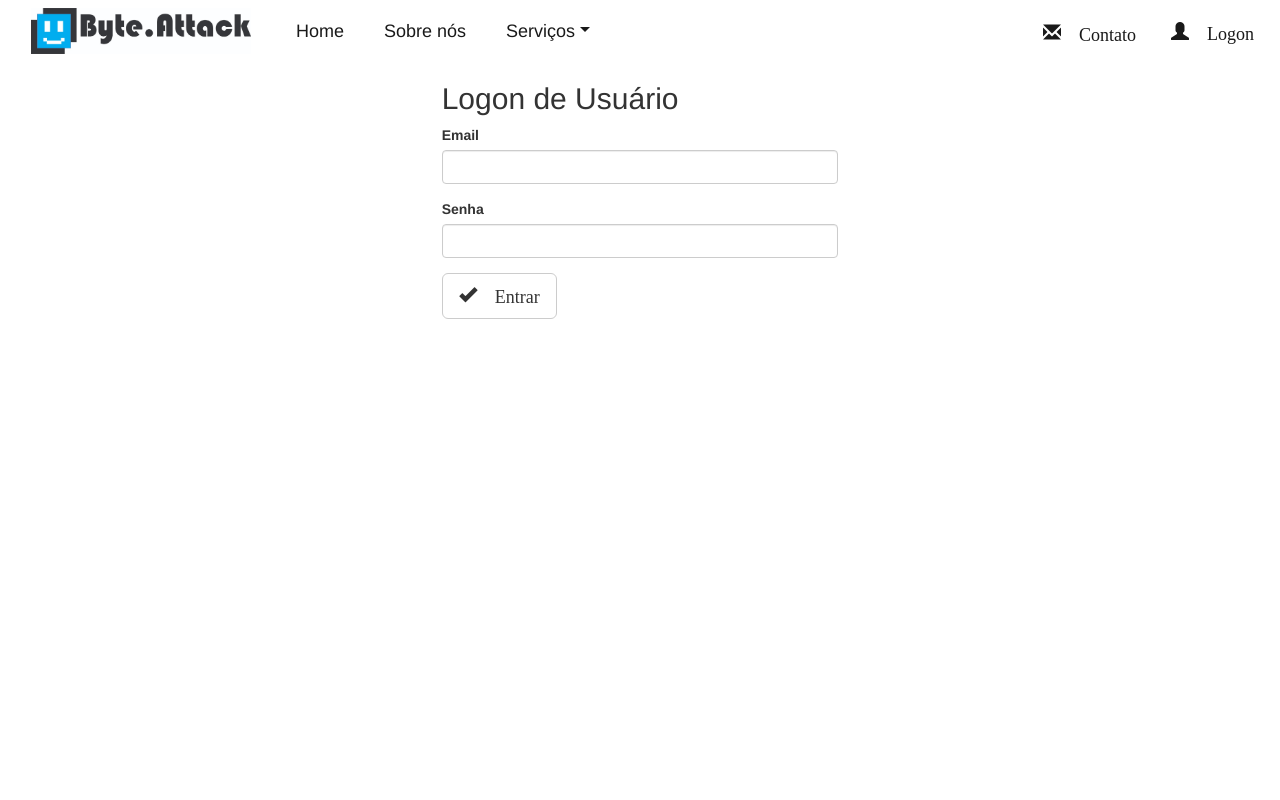
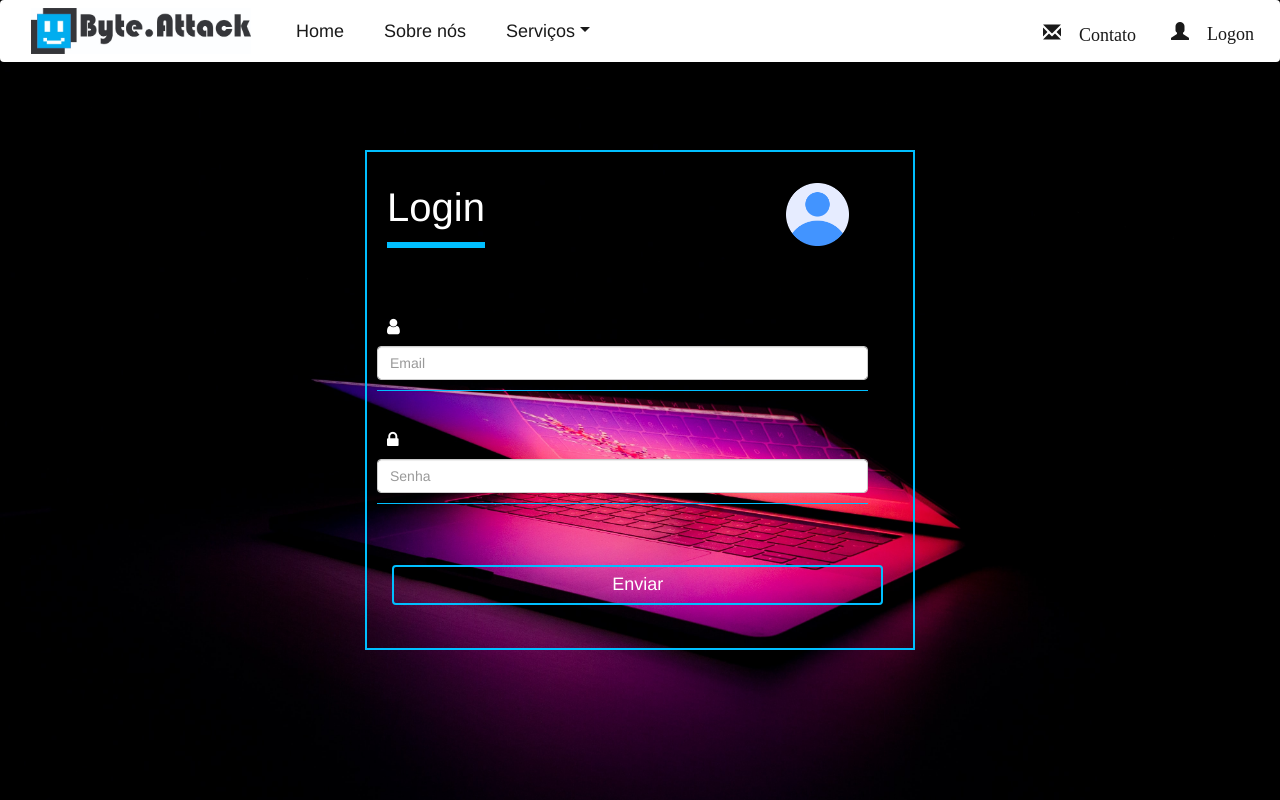
Before and after one commit to LeandroMoura124/BYTE.ATTACK, a PHP site: page /formlogon.php in a window 1280 px wide. Run offline with PHP 8.4, Linux system fonts and the light colour scheme; data comes from the database, SQL or seed files in the repository; some libraries are stand-ins or nearby versions.

Commit message:
commit do projeto

```diff
--- a/formlogon.php
+++ b/formlogon.php
@@ -9,13 +9,14 @@
     <link href="https://cdn.jsdelivr.net/npm/bootstrap@5.1.3/dist/css/bootstrap.min.css" rel="stylesheet" integrity="sha384-1BmE4kWBq78iYhFldvKuhfTAU6auU8tT94WrHftjDbrCEXSU1oBoqyl2QvZ6jIW3" crossorigin="anonymous">
     <script src="https://stackpath.bootstrapcdn.com/bootstrap/4.3.1/js/bootstrap.min.js" integrity="sha384-JjSmVgyd0p3pXB1rRibZUAYoIIy6OrQ6VrjIEaFf/nJGzIxFDsf4x0xIM+B07jRM" crossorigin="anonymous"></script>
     <link rel="stylesheet" href="https://maxcdn.bootstrapcdn.com/bootstrap/3.3.7/css/bootstrap.min.css">
-
+ <!--   <script src="https://kit.fontawesome.com/a076d05399.js"></script>-->
 
     <!-- Latest compiled JavaScript -->
     <script src="https://maxcdn.bootstrapcdn.com/bootstrap/3.3.7/js/bootstrap.min.js"></script>
 
 
     <style type="text/css">
+    @import "https://maxcdn.bootstrapcdn.com/font-awesome/4.7.0/css/font-awesome.min.css";
 	.navbar{
 		margin-bottom:0px;
 
@@ -24,12 +25,77 @@
     .navbar img{
 		margin-left: 30px;
     }
+   body {
+        margin: 0;
+        padding: 0;
+        background:  url(images/david-monje-SdeodksvYwE-unsplash.jpg) no-repeat;
+        background-size: cover;
+    }
+    .login-box{
+        width: 550px;
+        height: 500px;
+        border: 2px solid #00BFFF;
+        position: absolute;
+        top: 50%;
+        left: 50%;
+        transform: translate(-50%, -50%);
+        color: white;
+
+    }
+    .login-box img{
+        height: 105px;
+        padding: 30px 10px 10px 300px;
+        display: inline;
+        top: 20px;
+    }
+    .login-box h1{
+        float: left;
+        margin-left: 20px;
+        font-size: 40px;
+        border-bottom: 6px solid #00BFFF;
+        margin-bottom: 50px;
+        padding: 13px 0;
+    }
+    .textbox{
+        width: 90%;
+        overflow: hidden;
+        font-size: 20px;
+        padding: 10px 0;
+        margin: 8px 0;
+        margin-bottom: 20px;
+        margin-left: 10px;
+        border-bottom: 1px solid #00BFFF;
+    }
+    .textbox i{
+        border: none;
+        outline: none;
+        background: none;
+        color: white;
+        font-size: 18px;
+        width: 80%;
+        float: left;
+        margin: 10px;
+    }
+    .btn{
+        width: 90%;
+        margin-left: 25px;
+        margin-bottom:-100px ;
+        background: none;
+        border: 2px solid #00BFFF;
+        color: white;
+        padding:5px;
+        font-size: 18px;
+        cursor: pointer;
+    }
+    .btn:hover{
+        background: #fff;
+        color: #00BFFF;
+    }
 
     </style>
 
 
     <body>
-
     <?php
 
         include 'Conexao.php';
@@ -38,35 +104,32 @@
 
     ?>
 
-        <div class="container-fluid">
-            <div class="row">
-                <div class="col-sm-4 col-sm-offset-4">
-                    <h2>Logon de Usuário</h2>
+
+
+        <div class="login-box">
+                <h1>Login</h1>
+                <img src="images/user.png" alt="">
                 <form name="frmusuario" method="post" action="validausuario.php">
-                    <div class="form-group">
-                            <label for="email">Email</label>
-                            <input name="txtemail" type="email" class="form-control" required id="email">
-                        </div>
-
-                    <div class="form-group">
-                            <label for="senha">Senha</label>
-                            <input name="txtsenha" type="password" class="form-control" required id="senha">
+                    <div class="textbox">
+                        <i class="fa fa-user" aria-hidden="true"></i>
+                        <input name="txtemail" type="email" class="form-control" required id="email" placeholder="Email">
                     </div>
 
-                    <button type="submit" class="btn btn-lg btn-default">
-                        <span class="glyphicon glyphicon-ok"> Entrar</span>
+                    <div class="textbox">
+                        <i class="fa fa-lock" aria-hidden="true"></i>
+                        <input name="txtsenha" type="password" class="form-control" required id="senha" placeholder="Senha">
+                    </div>
 
-                    </button>
-
+                   <input type="submit" class="btn" name="" value="Enviar">
                     <!--<a href="formusuario.php">
                     <button type="button" class="btn btn-lg btn-link">
                         Ainda não sou cadastrado
                     </button>
                     </a>-->
                 </form>
-                </div>
-            </div>
         </div>
+
+
 
 
         <?php
```
Also changed, not shown: Images/david-monje-SdeodksvYwE-unsplash.jpg (added), Images/user.png (added).
